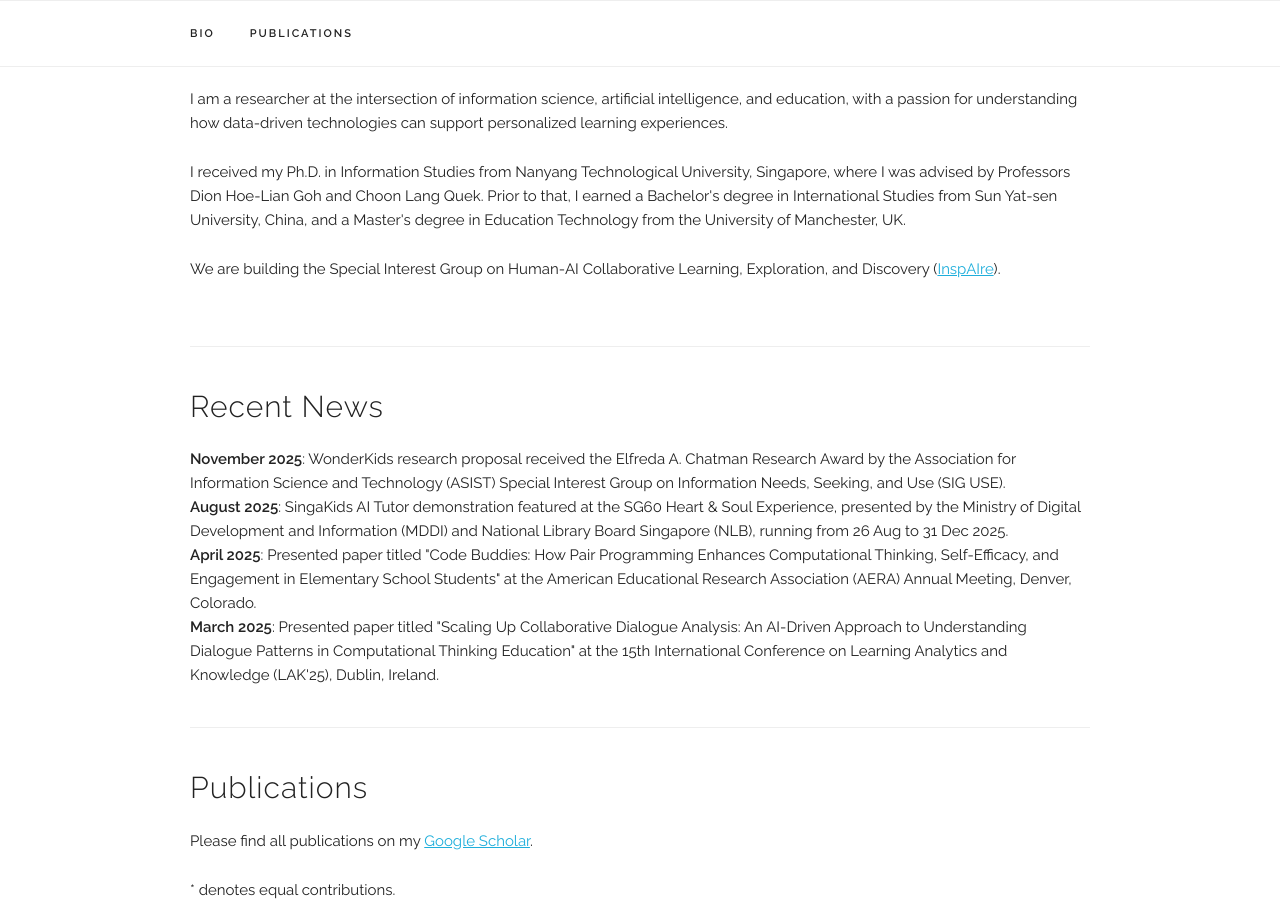
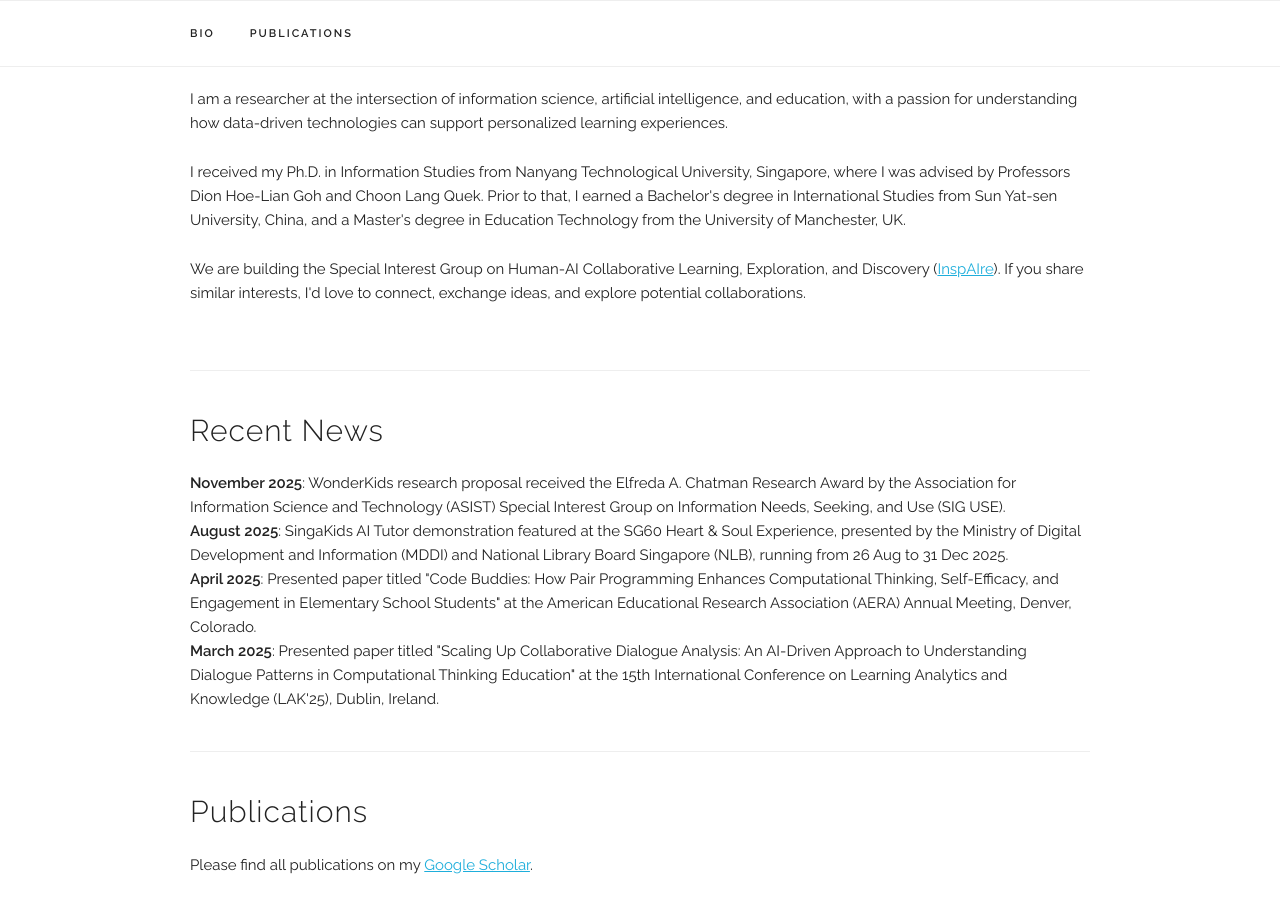
Before and after one commit to stellayin06/stellayin06.github.io, a Jekyll site: the page built from index.html, in a window 1280 px wide and 900 px high, scrolled down 368 px. Built offline with Jekyll 4.4.1, drawn with Linux system fonts in a browser that asks for light colours; some web fonts are replaced.

Commit message:
Update index.html

```diff
--- a/index.html
+++ b/index.html
@@ -12,7 +12,7 @@
     I received my Ph.D. in Information Studies from Nanyang Technological University, Singapore, where I was advised by Professors Dion Hoe-Lian Goh and Choon Lang Quek. Prior to that, I earned a Bachelor's degree in International Studies from Sun Yat-sen University, China, and a Master's degree in Education Technology from the University of Manchester, UK.
   </p>
   <p>
-    We are building the Special Interest Group on Human-AI Collaborative Learning, Exploration, and Discovery (<a href="https://sigcoled.github.io/" target="_blank">InspAIre</a>).
+    We are building the Special Interest Group on Human-AI Collaborative Learning, Exploration, and Discovery (<a href="https://sigcoled.github.io/" target="_blank">InspAIre</a>). If you share similar interests, I'd love to connect, exchange ideas, and explore potential collaborations.
   </p>
 </div>
 <div class="docs-section" id="news">
```
